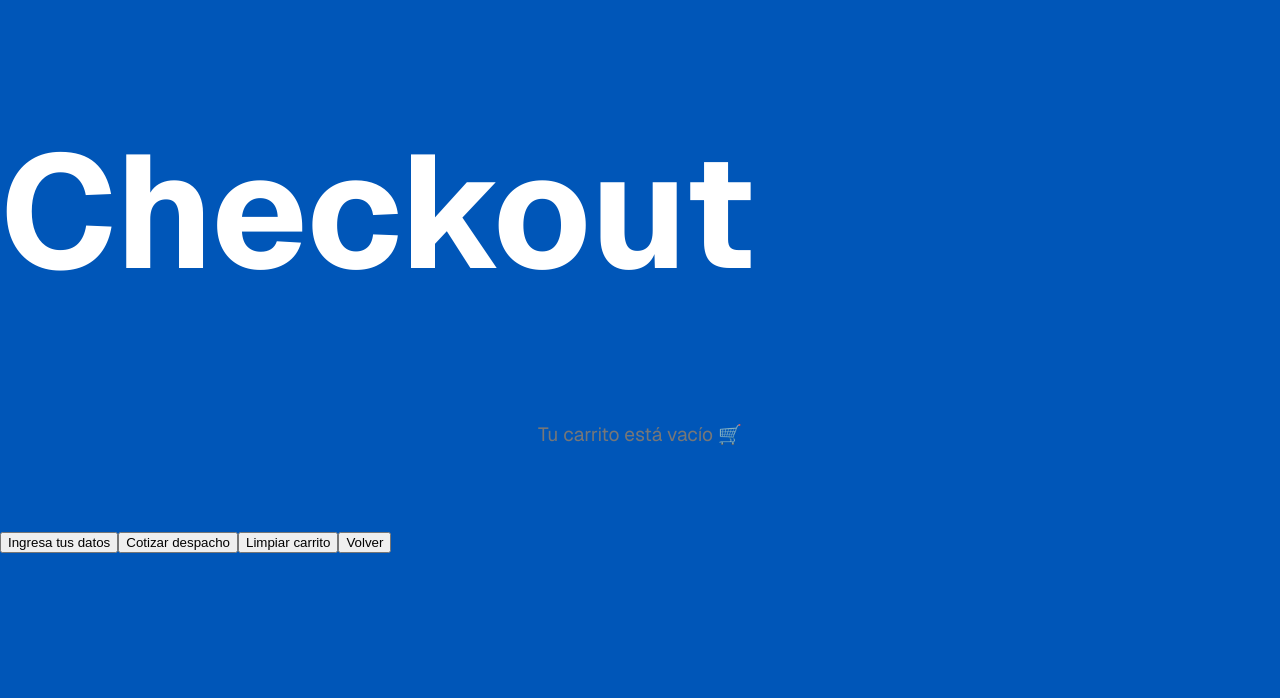
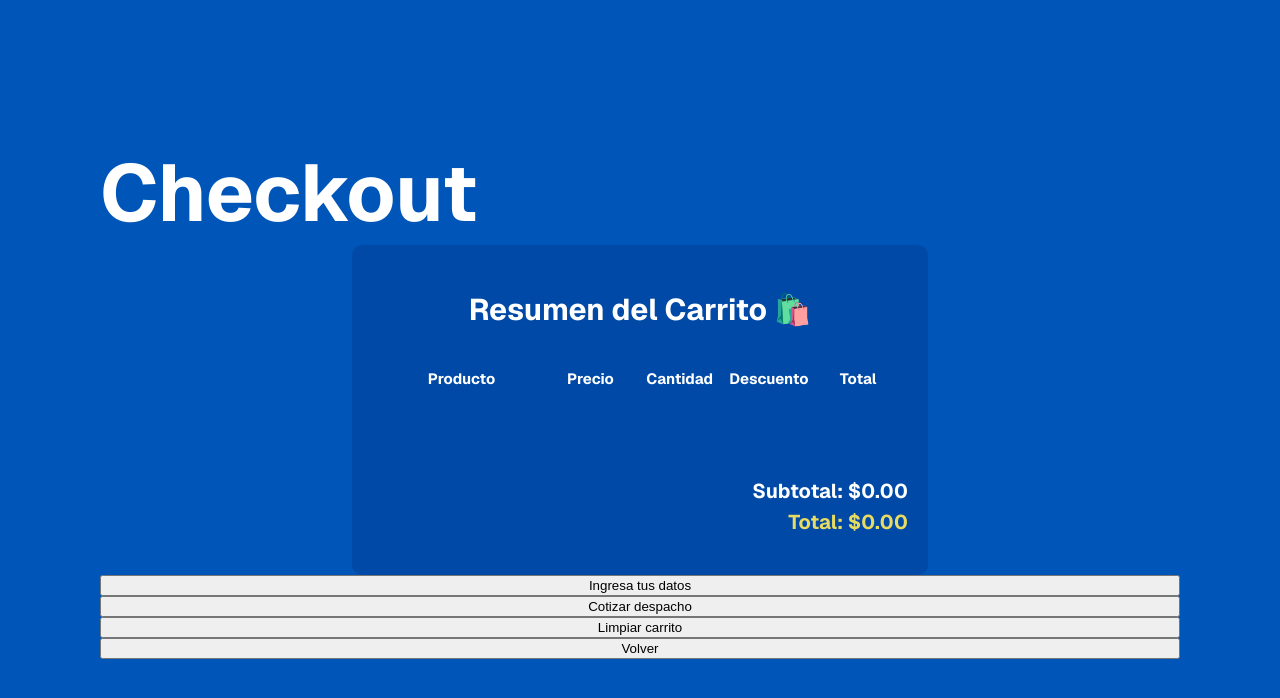
Before and after one commit to Dafnemami/ecommerceFlappSimulator, a Next.js app: page /checkout in a window 1280 px wide. Shown: the top 698 px of the page. Built offline with nearby package versions, Linux system fonts and the light colour scheme.

Commit message:
checkout page: cart summary style improved

```diff
--- a/src/app/(views)/checkout/page.tsx
+++ b/src/app/(views)/checkout/page.tsx
@@ -72,7 +72,7 @@ export default function Checkout() {
 
   return (
     <div className={styles.page}>
-      <h1>Checkout</h1>
+      <div className={styles.title}>Checkout</div>
 
       <CartSummary products={cartData} />
 
--- a/src/componets/cartSummary.module.css
+++ b/src/componets/cartSummary.module.css
@@ -1,70 +1,76 @@
 .cartContainer {
-  max-width: 400px;
-  margin: 20px auto;
+  max-width: 800px;
+  margin: 0 auto;
   padding: 20px;
   border-radius: 10px;
-  background: var(--color-gray);
-  box-shadow: 0 4px 8px rgba(0, 0, 0, 0.1);
+  background: var(--color-soft-blue);
+  /* box-shadow: 0 4px 8px rgba(0, 0, 0, 0.1); */
 }
 
 .title {
   text-align: center;
-  color: #333;
-  font-size: 1.5rem;
+  color: var(--color-white);
+  font-size: 30px;
   margin-bottom: 10px;
 }
 
 .productList {
-  list-style: none;
-  padding: 0;
+  width: 100%;
+}
+
+.productHeader,
+.productItem {
+  display: grid;
+  grid-template-columns: 2fr 1fr 1fr 1fr 1fr;
+  gap: 10px;
+  padding: 10px;
+  text-align: center;
+  font-size: 15px;
+}
+
+.productHeader {
+  font-weight: bold;
+  color: var(--color-white);
+  margin-top: 30px;
 }
 
 .productItem {
+  border-bottom: 1px solid var(--color-white);
+}
+
+.productItem span,
+.productHeader span {
   display: flex;
-  justify-content: space-between;
-  padding: 10px;
-  border-bottom: 1px solid #ddd;
+  justify-content: center;
+  align-items: center;
 }
 
 .productName {
   font-weight: bold;
-  font-size: 1.1rem;
+  font-size: 20px;
 }
 
-.price,
-.quantity,
-.discount,
-.noDiscount,
-.total {
-  font-size: 0.9rem;
+.price, .quantity, .discount, .total {
+  font-size: 15px;
 }
 
 .discount {
-  color: green;
+  color: var(--color-mint);
 }
 
-.noDiscount {
-  color: gray;
+.subtotal {
+  margin-bottom: 0px;
+  margin-top: 80px;
+}
+
+.totalAmount {
+  margin-top: 5px;
+  color: var(--color-soft-yellow);
 }
 
 .summary {
-  margin-top: 15px;
   text-align: right;
+  margin-top: 30px;
+  font-size: 20px;
+  font-weight: bold;
 }
-
-.subtotal,
-.totalAmount {
-  font-weight: bold;
-  font-size: 1.2rem;
-}
-
-.totalAmount {
-  color: #e44d26;
-}
-
-.emptyCart {
-  text-align: center;
-  font-size: 1.2rem;
-  color: #777;
-  margin-top: 20px;
-}
--- a/src/componets/cartSummary.tsx
+++ b/src/componets/cartSummary.tsx
@@ -11,18 +11,8 @@ type Product = {
 
 
 const CartSummary: any = ({ products }) => {
-  if (products.length === 0) {
-    return <p className={styles.emptyCart}>Tu carrito está vacío 🛒</p>;
-  }
-
-  const calculateTotalPerProduct = (product: Product) => {
-    return product.price * product.quantity;
-  };
-
-  const calculateTotalPerProductWithDiscounts = (product: Product) => {
-    const discount = product.discount || 0;
-    return (product.price - discount) * product.quantity;
-  };
+  const calculateTotalPerProduct = (product: Product) => product.price * product.quantity;
+  const calculateTotalPerProductWithDiscounts = (product: Product) => (product.price - (product.discount || 0)) * product.quantity;
 
   const subtotal = products.reduce((sum: number, product: Product) => sum + calculateTotalPerProduct(product), 0);
   const total = products.reduce((sum: number, product: Product) => sum + calculateTotalPerProductWithDiscounts(product), 0);
@@ -30,21 +20,30 @@ const CartSummary: any = ({ products }) => {
   return (
     <div className={styles.cartContainer}>
       <h2 className={styles.title}>Resumen del Carrito 🛍️</h2>
-      <ul className={styles.productList}>
+
+      <div className={styles.productList}>
+        <div className={styles.productHeader}>
+          <span>Producto</span>
+          <span>Precio</span>
+          <span>Cantidad</span>
+          <span>Descuento</span>
+          <span>Total</span>
+        </div>
+
         {products.map((product: Product) => (
-          <li key={product.productId} className={styles.productItem}>
+          <div key={product.productId} className={styles.productItem}>
             <span className={styles.productName}>Producto {product.productId}</span>
-            <span className={styles.price}>${product.price} c/u</span>
-            <span className={styles.quantity}>x{product.quantity}</span>
-            {product.discount != 0 ? (
-              <span className={styles.discount}>Descuento: ${product.discount}</span>
-            ) : (
-              <span className={styles.noDiscount}>Sin descuento</span>
-            )}
-            <span className={styles.total}>Total: ${calculateTotalPerProductWithDiscounts(product).toFixed(2)}</span>
-          </li>
+            <span className={styles.price}>${product.price}</span>
+            <span className={styles.quantity}>{product.quantity}</span>
+            <span className={styles.discount}>
+              {product.discount ? `$${product.discount}` : "-"}
+            </span>
+            <span className={styles.total}>
+              ${calculateTotalPerProductWithDiscounts(product).toFixed(2)}
+            </span>
+          </div>
         ))}
-      </ul>
+      </div>
 
       <div className={styles.summary}>
         <p className={styles.subtotal}>Subtotal: ${subtotal.toFixed(2)}</p>
--- a/src/styles/pages/checkout.module.css
+++ b/src/styles/pages/checkout.module.css
@@ -0,0 +1,14 @@
+
+.page {
+  display: flex;
+  flex-direction: column;
+  justify-content: center;
+  height: 100vh;
+  width: 100%;
+  padding: 0 100px;
+}
+
+.title {
+  margin-bottom: 0px;
+  font-weight: 700;
+}
--- a/src/styles/variables.css
+++ b/src/styles/variables.css
@@ -4,11 +4,11 @@
   --color-white: #fff;
   --color-blue-flapp: #0056b8;
   --color-gray: #70706e;
-  --color-dark-purple:hsl(274, 91.90%, 29.00%);
   --color-mint: #e0ffe3;
+  --color-soft-yellow:rgb(232, 219, 97);
 
-  /* Color variants */
-  --color-blue-flapp-alpha-50: rgba(0, 86, 184, 0.5);
+  /* Color Variants */
+  --color-soft-blue:hsla(240, 81.30%, 14.70%, 0.16);
 
   /* Borders */
   --border-main-buttons: 1px solid var(--color-blue-flapp);
```
